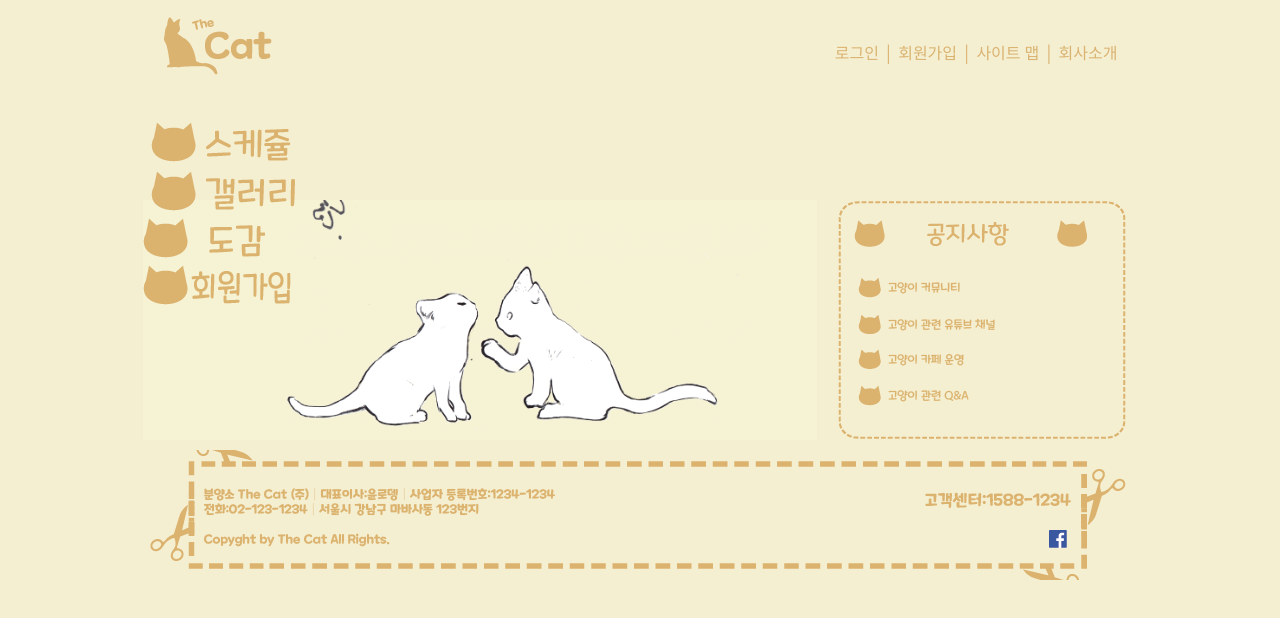
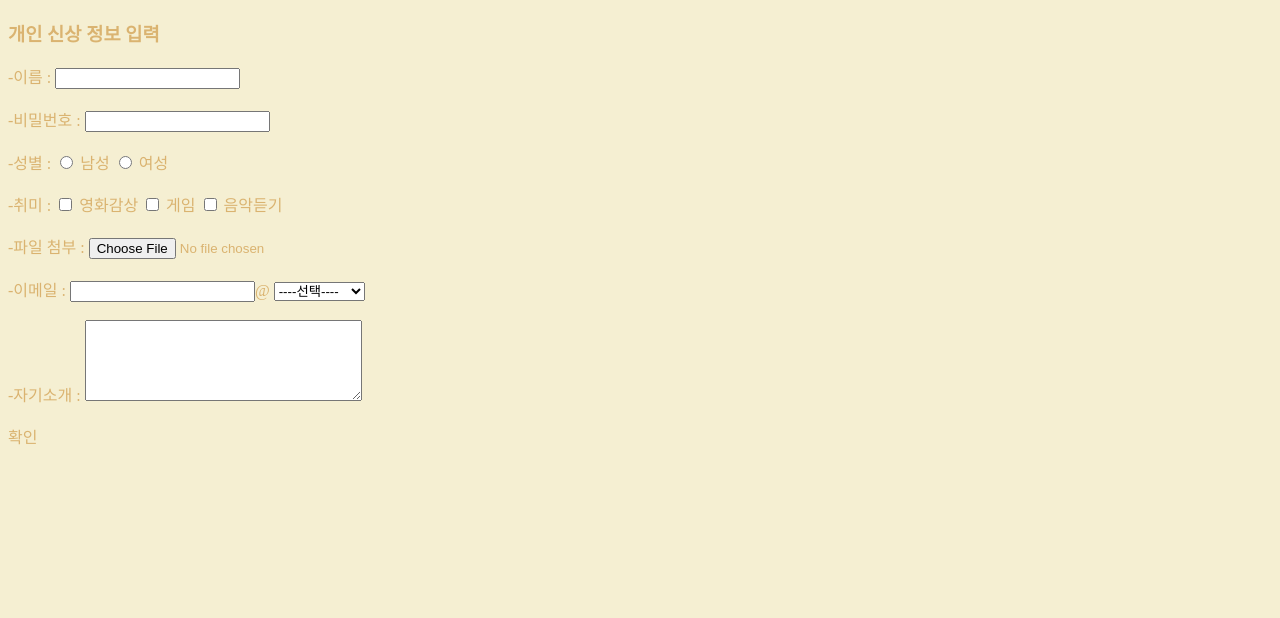
Before and after one commit to dlsfoddksdlfdsf/dlsfoddksdlfdsf.github.io, a plain HTML site: page Login.html in a window 1280 px wide. Drawn offline with Linux system fonts and the light colour scheme.

Commit message:
Update Login.html

```diff
--- a/Login.html
+++ b/Login.html
@@ -1,138 +1,42 @@
 <!DOCTYPE html>
 <html>
 <head>
+</head>
 <style>
 body{
-	background-color:#f5efd2;
-}
-.clear{
-	clear: both;
-}
-*{
-padding: 0;
-margin: 0;
-}
-
-header{
-width:995px;
-height: 100px;
-margin-top: 10px;
-
-}
-#logo{
-float: left;
-text-align: center;
-}
-#top{
-float: right;
-margin: 30px 20px 0 0;
-font-family: 'Maplestory';
-color:#dab370;
-text-align: center;
-}
-li{
-list-style-type: none;
-}
-nav{
-width:995px;
-height: 70px;
-margin-top: 10px;
-}
-nav li{
-float: center;
-}
-section{
-width:674px;
-height: 240px;
-float: left;
-margin-top: 10px;
-
-}
-aside{
-width:290px;
-height: 240px;
-float: left;
-margin-top: 10px;
-margin-left: 20px;
-}
-
-h2{
+background-color:#f5efd2;
 font-family: 'Maplestory';
 color:#dab370;
 }
-footer{
-width:995px;
-height: 130px;
-margin-top: 10px;
+h3{
+font-family: 'Maplestory';
+color:#dab370;
 }
-table, td{
-		border:solid 1px #dab370;
-	}
-
-	table{
-		border-collapse:collapse;
-	}
-	table{
-		width:610px;
-		font-size: 12px;
-		border-top: solid 2px #dab370;
-		margin-top: 15px;
-	}
-	tr{
-		height:60px;
-		vertical-align: top;
-	}
-	td{
-		width:76px;
-		padding:5px;
-	}
-
-	body{
-		font-family: 'Maplestory';
-		color:#dab370;
+#text{
+font-family: 'Maplestory';
+color:#dab370;
 }
-     #page{
-          width:995px;
-            margin:0 auto;
-		}
-
 </style>
-
 <body>
-<div id='page'>
-<header>
-<div id='logo'>
-<img src='img/Cat.png'>
-</div>
-
-<div id='top'>
-로그인 │ 회원가입 │ 사이트 맵 │ 회사소개
-</div>
-</header>
-<div class='clear'></div><!--float 속성 해제-->
-<nav>
-<ul>
-<li><a href='Schedule.html'><img src='img/manu2.png'></a></li>
-<li><a href='image.html'><img src='img/manu3.png'></a></li>
-<li><a href='naver.html'><img src='img/manu4.png'></a></li>
-<li><a href='login.html'><img src='img/manu5.png'></a></li>
-</ul>
-</nav>
-
-<section>
-<img src='img/main-01.png'>
-</section>
-<aside>
-<ul><img src='img/side-01.png'></li>
-</ul>
-</aside>
-
-<div class='clear'></div>
-
-<footer>
-<img src='img/footer-01.png'>
-</footer>
-
+<h3>개인 신상 정보 입력</h3>
+<from>
+<table>
+<tr>
+-이름 : <input type='text'><br><br>
+-비밀번호 : <input type='password'><br><br>
+-성별 : <input type='radio'> 남성 <input type='radio'> 여성<br><br>
+-취미 : <input type='checkbox'> 영화감상 <input type='checkbox'> 게임 <input type='checkbox'> 음악듣기<br><br>
+-파일 첨부 : <input type='file'><br><br>
+-이메일 : <input type='text'>@
+<select>
+<option>----선택----</option>
+<option>naver.com</option>
+<option>hanmail.net</option>
+<option>직접입력</option>
+</select><br><br>
+-자기소개 : <textarea rows='5' cols='32'></textarea>
+<br><br>
+<butten>확인</butten>
+</from>
 </body>
-</head>
 </html>
```
